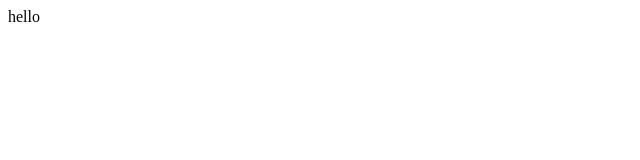
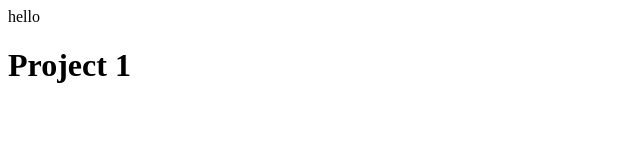
Before and after one commit to wiliamtrackson/du-an-1, a plain HTML site: page index.html in a window 1280 px wide. Shown: the whole page, without its empty margins (0-640 px from the left). Drawn offline with Linux system fonts and the light colour scheme.

Commit message:
2nd commit

```diff
--- a/index.html
+++ b/index.html
@@ -3,9 +3,10 @@
   <head>
     <meta charset="UTF-8" />
     <meta name="viewport" content="width=device-width, initial-scale=1.0" />
-    <title>Document</title>
+    <title>Du an 1</title>
   </head>
   <body>
     hello
+    <h1>Project 1</h1>
   </body>
 </html>
```
